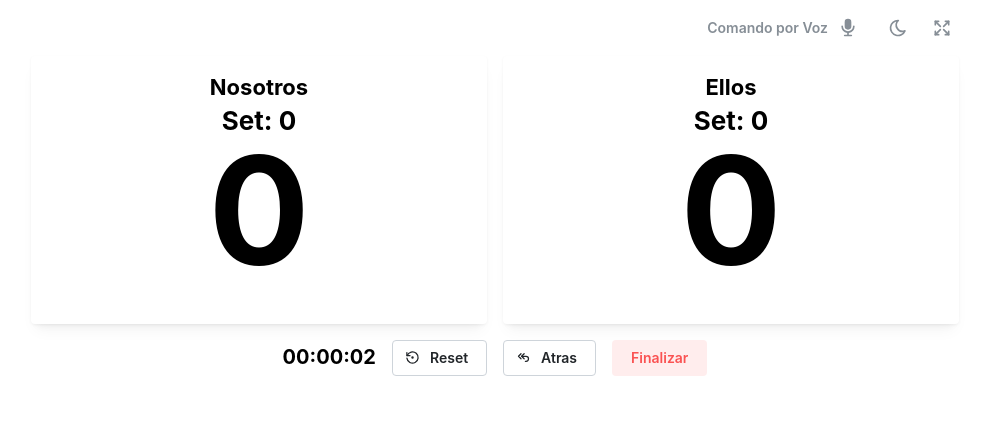
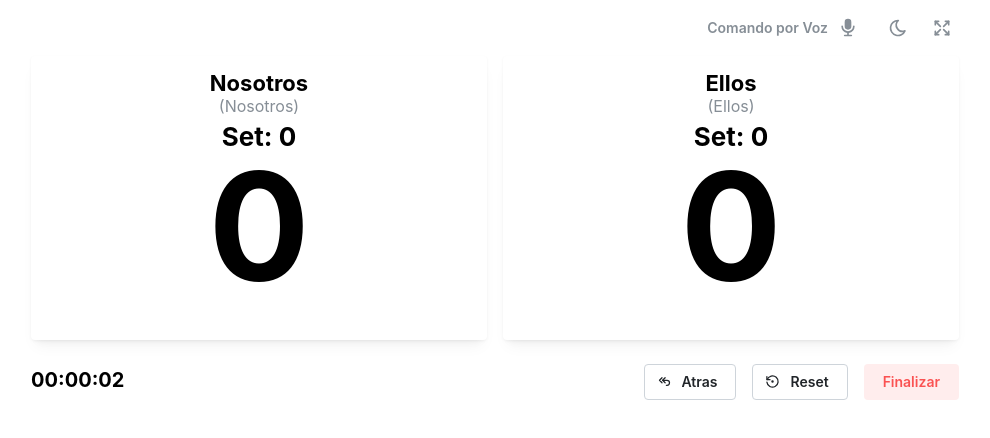
Before and after one commit to mvera8/marcadordepadel, a React (Vite) app: page / in a window 1280 px wide. Both pictures are taken after a click on the button "Empezar". Shown: the top 438 px of the page, without its empty margins (145-1135 px from the left). Built offline with nearby package versions, Linux system fonts and the light colour scheme.

Commit message:
back-button 2

```diff
--- a/src/components/ScoreCard.jsx
+++ b/src/components/ScoreCard.jsx
@@ -1,16 +1,17 @@
-import { Card, Title, UnstyledButton } from "@mantine/core";
+import { Card, Text, Title, UnstyledButton } from "@mantine/core";
 import PropTypes from "prop-types";
 import classes from "./ScoreCard.module.css";
 
-export const ScoreCard = ({ title, set, point, onPointScored }) => {
+export const ScoreCard = ({ title, set, point, onPointScored, commandVoice }) => {
   return (
     <Card shadow="sm">
       <UnstyledButton
         className={classes.redButton}
         onClick={onPointScored} // Use the passed function
       >
-        <Title order={3} ta="center" mb={0}>
+        <Title order={3} ta="center" mb={0} style={{ lineHeight: 1 }}>
           {title}
+					<Text c="dimmed" mb={0}>({commandVoice})</Text>
         </Title>
         <Title order={2} ta="center" mb={-25}>
           Set: {set}
@@ -28,4 +29,5 @@ ScoreCard.propTypes = {
   set: PropTypes.number.isRequired, // Should be number, not string
   point: PropTypes.oneOfType([PropTypes.string, PropTypes.number]).isRequired, // Can be number or string (for "A")
   onPointScored: PropTypes.func.isRequired, // Ensure function is required
+	commandVoice: PropTypes.string.isRequired,
 };
--- a/src/pages/Home.page.jsx
+++ b/src/pages/Home.page.jsx
@@ -29,7 +29,7 @@ import {
   IconSun,
 } from "@tabler/icons-react";
 import { ScoreCard } from "../components/ScoreCard";
-import { useFullscreen } from "@mantine/hooks";
+import { useFullscreen, useMediaQuery } from "@mantine/hooks";
 import Chronometer from "../components/Chronometer";
 
 const TENNIS_SCORES = [0, 15, 30, 40, "A"];
@@ -37,6 +37,7 @@ const GAMES_TO_WIN_SET = 6;
 const DEUCE_SCORE = 3;
 
 export const HomePage = () => {
+	const matches = useMediaQuery('(min-width: 56.25em)');
   const { setColorScheme } = useMantineColorScheme();
   const computedColorScheme = useComputedColorScheme("light", {
     getInitialValueInEffect: true,
@@ -69,7 +70,7 @@ export const HomePage = () => {
   useEffect(() => {
     if (!gameStarted) return;
     const transcriptLower = transcript.toLowerCase();
-    // console.log("transcription:", transcriptLower);
+    console.log("transcription:", transcriptLower);
 
     if (transcriptLower.includes("nosotros")) {
       handlePointScored("red");
@@ -83,8 +84,12 @@ export const HomePage = () => {
       handleGameRestart();
       resetTranscript();
     }
-    if (transcriptLower.includes("fin")) {
+    if (transcriptLower.includes("fin") || transcriptLower.includes("end")) {
       handleGameFinished("No Winner");
+      resetTranscript();
+    }
+		if (transcriptLower.includes("atras") || transcriptLower.includes("atrás") || transcriptLower.includes("back")) {
+      handleStepBack();
       resetTranscript();
     }
   }, [transcript, gameStarted]);
@@ -312,6 +317,7 @@ export const HomePage = () => {
         <Grid.Col span={6}>
           <ScoreCard
             title={nosotros ? nosotros : "Nosotros"}
+						commandVoice="Nosotros"
             set={sets.red}
             point={TENNIS_SCORES[points.red]}
             onPointScored={() => handlePointScored("red")}
@@ -320,6 +326,7 @@ export const HomePage = () => {
         <Grid.Col span={6}>
           <ScoreCard
             title={ellos ? ellos : "Ellos"}
+						commandVoice="Ellos"
             set={sets.blue}
             point={TENNIS_SCORES[points.blue]}
             onPointScored={() => handlePointScored("blue")}
@@ -327,32 +334,35 @@ export const HomePage = () => {
         </Grid.Col>
       </Grid>
 
-      <Flex justify="center">
-        <Group>
+			<Grid>
+				<Grid.Col span={{ base: 12, md: 4 }}>
+					<Group justify={matches ? 'flex-start' : 'center'}>
 						<Chronometer ref={chronoRef} />
+					</Group>
+				</Grid.Col>
+				<Grid.Col span={{ base: 12, md: 8 }}>
+					<Group justify={matches ? 'flex-end' : 'center'}>
+						<Button
+							leftSection={<IconArrowBackUpDouble size={15} />}
+							variant="default"
+							onClick={handleStepBack}>
+							Atras
+						</Button>
 						<Button
 							leftSection={<IconRestore size={15} />}
 							variant="default"
-            onClick={handleGameRestart}
-          >
+							onClick={handleGameRestart}>
 							Reset
-          </Button>
-          <Button
-            leftSection={<IconArrowBackUpDouble size={15} />}
-            variant="default"
-            onClick={handleStepBack}
-          >
-            Atras
 						</Button>
 						<Button
 							variant="light"
 							color="red"
-            onClick={() => handleGameFinished("Finalizado")}
-          >
+							onClick={() => handleGameFinished("Finalizado")}>
 							Finalizar
 						</Button>
 					</Group>
-      </Flex>
+				</Grid.Col>
+			</Grid>
     </Container>
   );
 };
```
Lines whose indentation alone changed are shown as unchanged.
